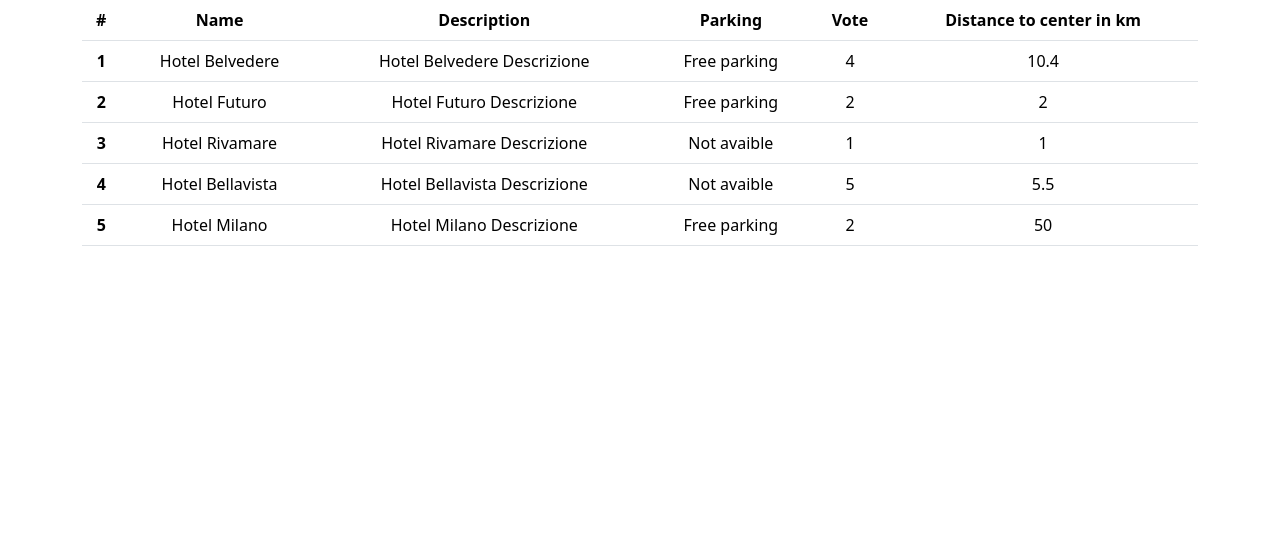
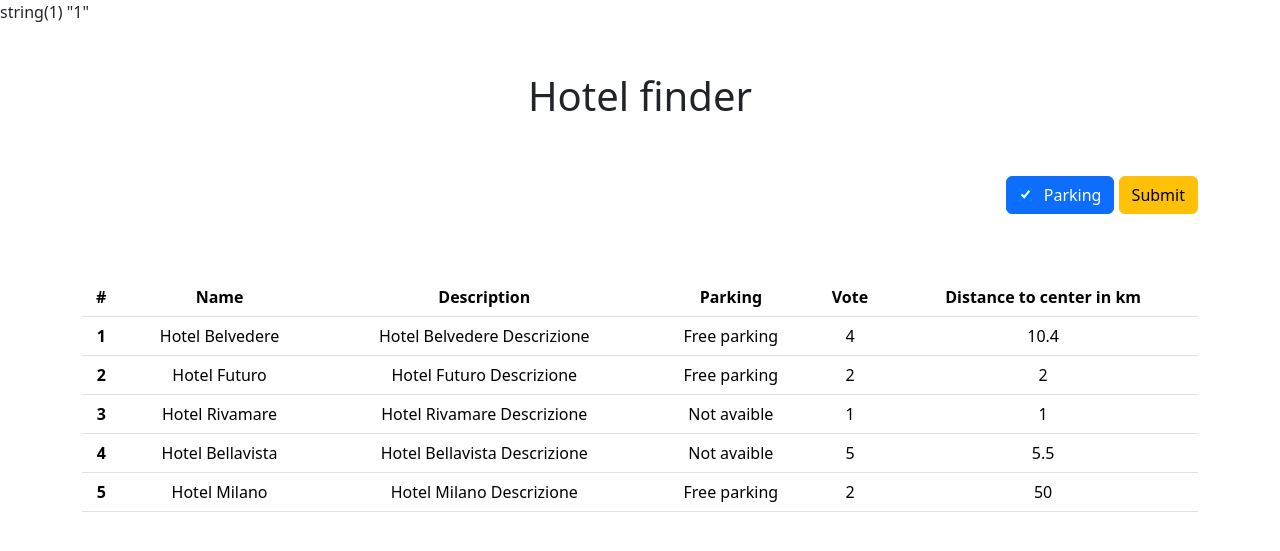
Before and after one commit to giuseppesciacca/php-hotel, a PHP site: page /?parking=1 in a window 1280 px wide. Shown: the top 551 px of the page. Run offline with PHP 8.4, Linux system fonts and the light colour scheme.

Commit message:
[add] checkbox for parking, filter

```diff
--- a/index.php
+++ b/index.php
@@ -39,6 +39,14 @@ $hotels = [
 
 ];
 
+$parking = $_GET['parking'];
+
+if ($parking == 'on') {
+    # code...
+} else {
+}
+
+var_dump($parking);
 ?>
 
 
@@ -55,14 +63,21 @@ $hotels = [
 </head>
 
 <body>
-    <!-- [
-    'name' => 'Hotel Belvedere',
-    'description' => 'Hotel Belvedere Descrizione',
-    'parking' => true,
-    'vote' => 4,
-    'distance_to_center' => 10.4
-    ], -->
 
+    <header>
+        <h1 class="text-center py-5">Hotel finder</h1>
+
+        <div class="container pb-5 text-end">
+            <form action="" method="get">
+                <label class="btn btn-primary">
+                    <input type="checkbox" class="me-2" name="parking" id="parking" checked autocomplete="off"> Parking
+                </label>
+                <button type="submit" class="btn btn-warning">Submit</button>
+            </form>
+        </div>
+    </header>
+
+    <main>
         <div class="container">
 
             <table class="table text-center">
@@ -78,9 +93,13 @@ $hotels = [
                 </thead>
 
                 <tbody>
-                <?php
-                foreach ($hotels as $index => $hotel) : ?>
-                    <tr>
+                    <?php foreach ($hotels as $index => $hotel) : ?>
+                        <?php if ($parking == 'on' && $hotel["parking"] === false) {
+                            echo '<tr class="d-none">';
+                        } else {
+                            echo "<tr>";
+                        } ?>
+
                         <th scope="row"> <?php echo $index + 1 ?> </th>
 
                         <?php foreach ($hotel as $key => $value) : ?>
@@ -104,6 +123,7 @@ $hotels = [
             </table>
 
         </div>
+    </main>
 
     <!-- Bootstrap JS Bundle -->
     <script src="https://cdn.jsdelivr.net/npm/bootstrap@5.3.0-alpha1/disjs/bootstrap.bundle.min.js" integrity="sha384-w76AqPfDkMBDXo30jS1Sgez6pr3x5MlQ1ZAGC+nuZB+EYdgRZgiwxhTBTkF7CXvN" crossorigin="anonymous"></script>
```
Lines whose indentation alone changed are shown as unchanged.
